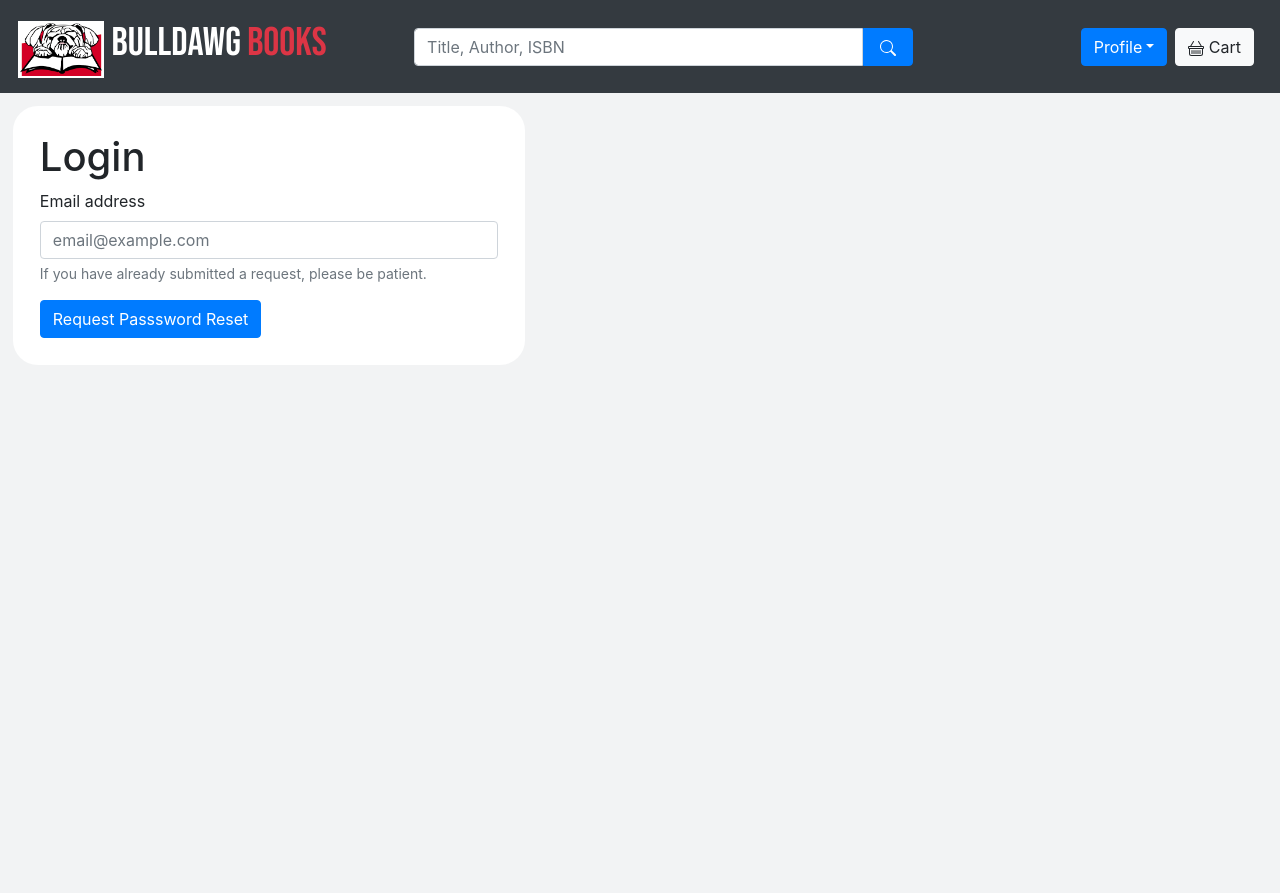
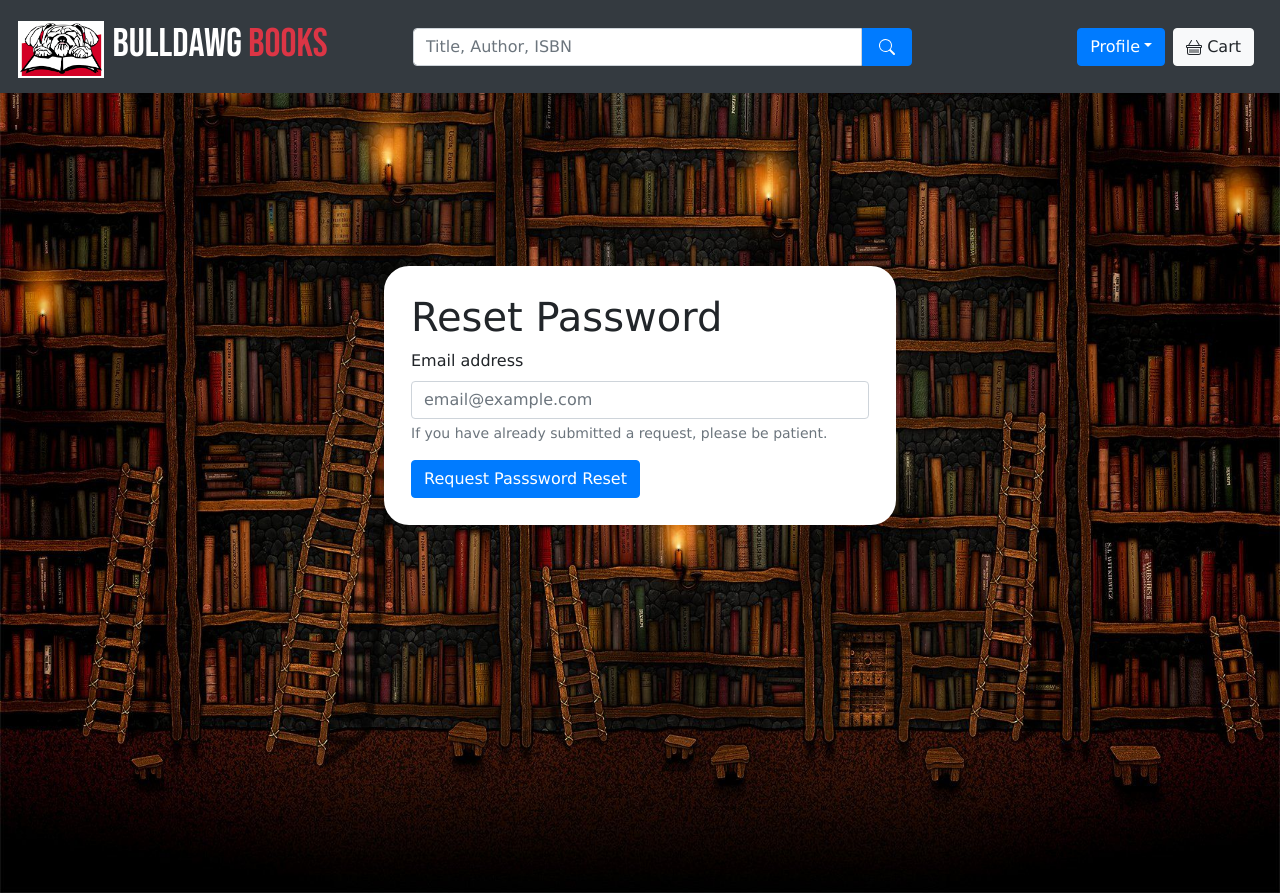
Before and after one commit to hunterwilkins2/bulldog-books, a React (Create React App) app: page /forgot in a window 1280 px wide. Before the commit the page ends 800 px from the top, so only its background shows below. Built offline with nearby package versions, Linux system fonts and the light colour scheme.

Commit message:
Added style sheet for forgot password page

```diff
--- a/src/components/Forgot.js
+++ b/src/components/Forgot.js
@@ -6,6 +6,8 @@ import * as yup from 'yup'
 
 
 import StoreNavbar from './StoreNavbar'
+import './styles/Background.css'
+import './styles/ForgotPassword.css'
 
 function forgetEmail(userEmail){
     console.log('In forgetEmail()')
@@ -34,11 +36,11 @@ function forgetEmail(userEmail){
 
 function Forgot(){
 
-    const formStyle = {
-        border:'2px solid #ffffff',
-        background: '#ffffff',
-        borderRadius: '25px'
-    }
+    // const formStyle = {
+    //     border:'2px solid #ffffff',
+    //     background: '#ffffff',
+    //     borderRadius: '25px'
+    // }
 
     const validationSchema = yup.object().shape({
         email: yup.string().email('Invalid Email Format').required('Required'),
@@ -46,8 +48,9 @@ function Forgot(){
     })
 
     return(
-        <>
+        <div id = "background">
             <StoreNavbar />
+            <div id = "main-cont-forgot">
                 <Formik
                     initialValues={{email: '', password: ''}}
                     onSubmit={(data, {setSubmitting}) => {
@@ -65,8 +68,8 @@ function Forgot(){
                         errors,
                         setSubmitting
                     }) => (
-                    <Form className="login-form" style={formStyle} onSubmit={handleSubmit}>
-                        <h1> Login </h1>
+                        <Form className="login-form" id = "form-style-forgot" onSubmit={handleSubmit}>
+                            <h1> Reset Password </h1>
                             <Form.Group controlId="formBasicEmail">
                                 <Form.Label>Email address</Form.Label>
                                 <Form.Control
@@ -88,7 +91,8 @@ function Forgot(){
                             </Button>
                         </Form>
                     )}</Formik>
-        </>
+            </div>
+        </div>
     )
 }
 
--- a/src/components/styles/Background.css
+++ b/src/components/styles/Background.css
@@ -4,7 +4,7 @@
         background-image: url('../images/books_background.jpg');
         background-repeat: no-repeat;
         background-attachment: fixed;
-        background-size: 120% 120%;
+        background-size: 100% 100%;
         min-height: 100vh;
         min-width: 100vw;
 
--- /dev/null
+++ b/src/components/styles/ForgotPassword.css
@@ -0,0 +1,15 @@
+
+
+#main-cont-forgot {
+    min-width: 100vw;
+    min-height: 100vh;
+    display: flex;
+    justify-content: center;
+    padding-top: 20vh;
+}
+
+#form-style-forgot {
+    border: 2px solid #ffffff;
+    background: #ffffff;
+    border-radius: 25px;
+}
```
Lines whose indentation alone changed are shown as unchanged.
